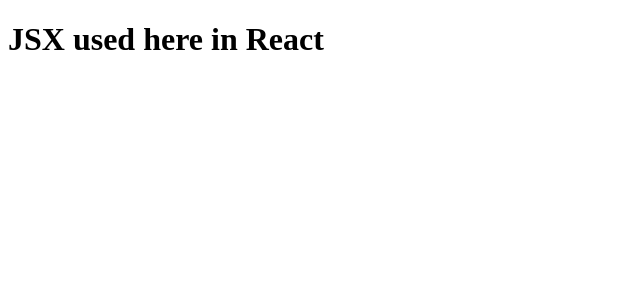
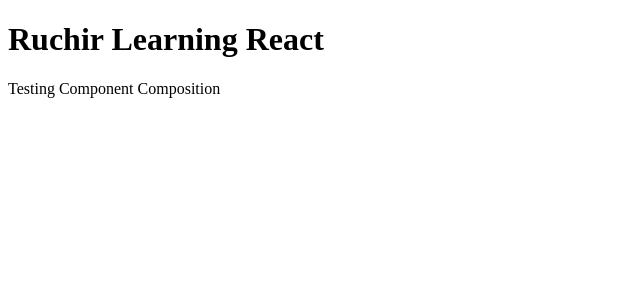
Before and after one commit to Ruchir2908/NamasteReact, a React (Vite) app: page / in a window 1280 px wide. Shown: the top 300 px of the page, without its empty margins (0-640 px from the left). Built offline with nearby package versions, Linux system fonts and the light colour scheme.

Commit message:
component composition

```diff
--- a/App.js
+++ b/App.js
@@ -1,9 +1,18 @@
 import React from "react";
 import ReactDOM from "react-dom/client";
 
-const JSXUse = () => {
-    return <h1>JSX used here in React</h1>
+const Title = () => {
+    return <h1>Ruchir Learning React</h1>;
+}
+
+const Header = () => {
+    return (
+        <div>
+            {<Title/>}
+            Testing Component Composition
+        </div>
+    );
 }
 
 const root = ReactDOM.createRoot(document.getElementById('root'));
-root.render(<JSXUse/>);
+root.render(<Header/>);
```
